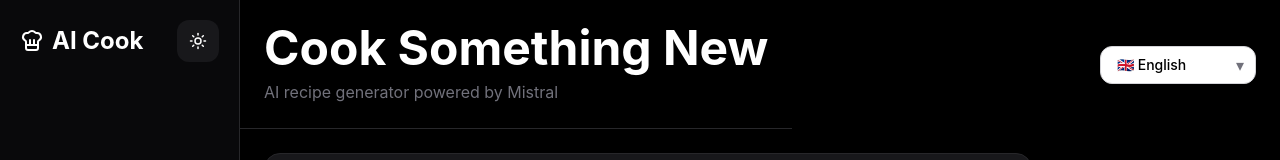
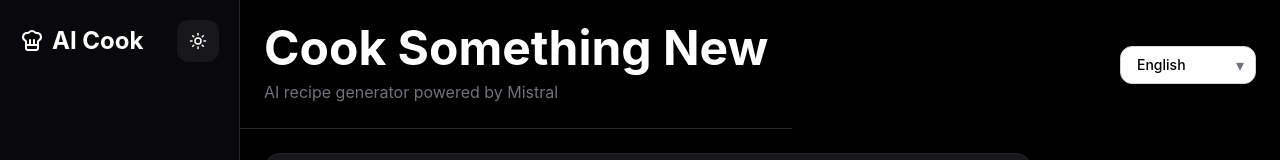
Before and after one commit to babychyehor/CookNew, a React (Vite) app: page / in a window 1280 px wide. Shown: the top 160 px of the page. Built offline with nearby package versions, Linux system fonts and the light colour scheme; what @mistralai/mistralai would draw is missing.

Commit message:
change flags

```diff
--- a/src/components/LanguageSwitcher.tsx
+++ b/src/components/LanguageSwitcher.tsx
@@ -40,9 +40,9 @@ function LanguageSwitcher({language, setLanguage,}: Props)
                     focus:outline-none
                 "
             >
-                <option value="en">🇬🇧 English</option>
-                <option value="ua">🇺🇦 Українська</option>
-                <option value="cz">🇨🇿 Čeština</option>
+                <option value="en">English</option>
+                <option value="ua">Українська</option>
+                <option value="cz">Čeština</option>
             </select>
 
             {/* arrow */}
```
